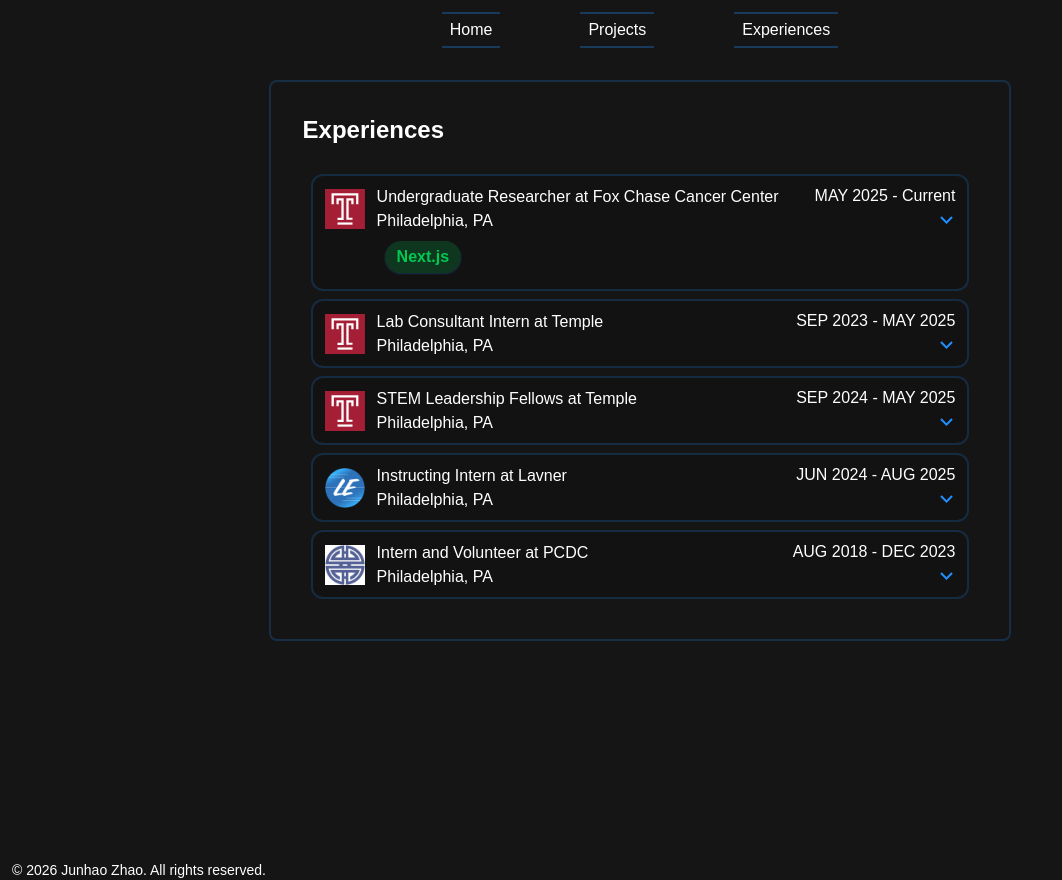
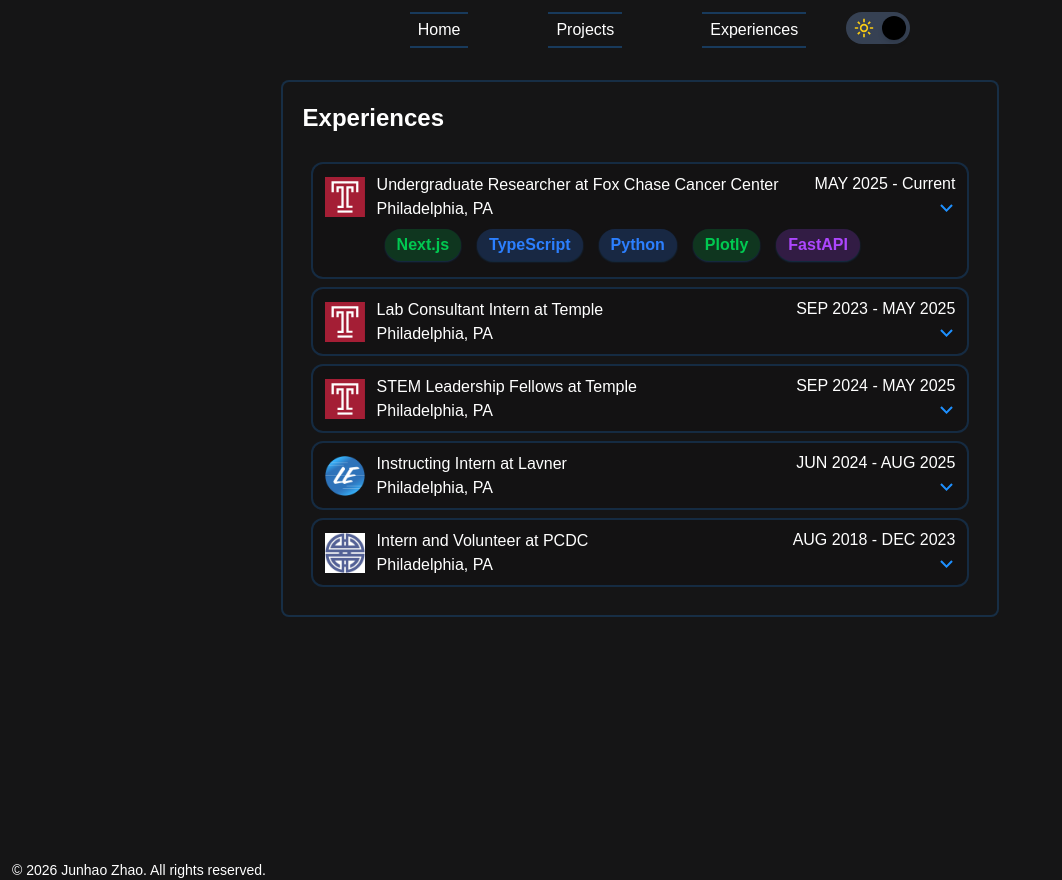
Before and after one commit to jzhao234/JunhaoZhao_Portfolio, a Next.js app: page /experiences in a window 1280 px wide. Shown: the whole page, without its empty margins (0-1062 px from the left). Built offline with nearby package versions, Linux system fonts and the light colour scheme.

Commit message:
added to experiences items and added theme control to navbar

```diff
--- a/src/app/experiences/page.tsx
+++ b/src/app/experiences/page.tsx
@@ -5,7 +5,7 @@ import ExperienceItem from "../../components/Experience/ExperienceItem";
 export default function ExperiencePage() {
 
   return (
-    <div className="max-w-[70vw] mx-auto mt-5 p-8 border-2 border-[#1E90FF]/20 rounded-lg bg-white text-black dark:bg-[#151516] dark:text-white flex flex-col justify-center">
+    <div className="max-w-[95vw] mx-auto mt-5 p-5 border-2 border-[#1E90FF]/20 rounded-lg bg-white text-black dark:bg-[#151516] dark:text-white flex flex-col justify-center">
       <h1 className="text-2xl mb-5 font-bold"> Experiences </h1>
       <div>
         {/* Experience */}
@@ -14,11 +14,12 @@ export default function ExperiencePage() {
         title="Undergraduate Researcher at Fox Chase Cancer Center"
         location="Philadelphia, PA"
         date="MAY 2025 - Current"
-        description1={<>- Built a full-stack web application using <span className="text-green-500 font-semibold">Next.js</span>, Tailwind CSS, and FastAPI to calculate and visualize drug synergies using interactive data visualizations for cancer treatment research</>}
+        description1={<>- Built a full-stack web application using <span className="text-green-500 font-semibold">Next.js</span>, <span className="text-green-500 font-semibold">Tailwind CSS</span>, and <span className="text-purple-500 font-semibold">FastAPI</span> to calculate and visualize drug synergies using interactive data visualizations for cancer treatment research</>}
         description2={"- Helped refine drug synergy models by contributing code, analyzing outputs, and proposing algorithmic improvements based on outputs using experimental data from research team"}
         description3={"- Provided technical insights in journal talks and weekly lab meetings to improve research outcomes"}
-        skill1="Next.js"
-        section1="Frontend"
+        skills={["Next.js", "TypeScript", "Python", "Plotly", "FastAPI"]}
+        sections={["Frontend", "Language", "Language", "Frontend", "Backend"]}
+
         />
         {/* Experience */}
         <ExperienceItem
--- a/src/components/Experience/ExperienceItem.tsx
+++ b/src/components/Experience/ExperienceItem.tsx
@@ -12,11 +12,11 @@ type ExperienceItemProps = {
     description2?: React.ReactNode;
     description3?: React.ReactNode;
     description4?: React.ReactNode;
-    // skills used
-    [key: string]: any;
+    skills?: string[];
+    sections?: string[];
 }
 
-export default function ExperienceItem({logo, title, location, date, description1, description2, description3, description4, ...rest}: ExperienceItemProps){
+export default function ExperienceItem({logo, title, location, date, description1, description2, description3, description4, skills, sections}: ExperienceItemProps){
 
     const [isOpen, setIsOpen] = useState(false);
     const [parentWidth, setParentWidth] = useState(0);
@@ -32,10 +32,8 @@ export default function ExperienceItem({logo, title, location, date, description
         setIsOpen((prev) => !prev);
     };
 
-    const entries = Object.values(rest)
-    const skills = entries.filter((_, i) => i % 2 === 0);
-    const sections = entries.filter((_, i) => i % 2 !== 0);
-    function printSkills () {
+    function createSkillBubbles () {
+        if (!skills || !sections) return null;
         return skills.map((skill, i) => (
             <SkillsItem
             key={i}
@@ -48,10 +46,10 @@ export default function ExperienceItem({logo, title, location, date, description
 
 
     return(
-        <div ref={parentRef} onClick={toggleDropdown} className = "flex-col cursor-pointer m-2 p-2 text-black bg-white dark:text-white dark:bg-[#131213] border-2 border-[#1E90FF]/20 rounded-xl" >
+        <div ref={parentRef} onClick={toggleDropdown} className = "flex-col cursor-pointer sm:m-2 p-2 text-black bg-white dark:text-white dark:bg-[#131213] border-2 border-[#1E90FF]/20 rounded-xl" >
             <div className = "flex justify-between items-center space-x-8">
                 <div className = "flex items-center space-x-2 px-1">
-                    <div className = "w-10 h-10 mr-3">
+                    <div className = "flex-shrink-0 w-10 h-10 mr-3">
                         {logo}
                     </div>
                 <div className = "flex flex-col">
@@ -67,7 +65,7 @@ export default function ExperienceItem({logo, title, location, date, description
                 </div>
                 <div className = "flex flex-col">
                     <div className = "pr-1">
-                        <p className = "flex justify-end font-light">{date}</p>
+                        <p className = "flex justify-end font-light hidden sm:block">{date}</p>
                     </div>
                     <div className = "flex justify-end text-[#1E90FF]">
                         <svg xmlns="http://www.w3.org/2000/svg" height="25px" viewBox="0 -960 960 960" width="25px" fill="currentColor" className = {`transform transition-transform duration-300 ${isOpen ? "rotate-180" : ""}`}>
@@ -78,7 +76,7 @@ export default function ExperienceItem({logo, title, location, date, description
             </div>
             {!isOpen&&(
                 <div className="ml-14">
-                    {printSkills()}
+                    {createSkillBubbles()}
                 </div>
             )}
             {isOpen && (
--- a/src/components/Layout/Navbar.tsx
+++ b/src/components/Layout/Navbar.tsx
@@ -2,23 +2,17 @@
 import Link from "next/link";
 import React from "react";
 
+import DarkModeToggle from "../Utilities/DarkModeToggle";
+
 const Navbar: React.FC = () => {
     return(
       <nav className = "flex sticky top-0 text-black bg-white dark:text-white dark:bg-[#151516] px-10 w-full py-3 justify-left">
-      {/*
-        <div className = "flex justify-start ml-10 w-1/4">
-          <div className = "hover:text-[#1E90FF]">
-            <Link href = "/" className = "text-2xl font-medium"> Junhao Zhao </Link>
-          </div>
-        </div>
-      */}
-
         <div className = "flex justify-center w-full">
             <Link href="/" className="hover:text-[#1E90FF] border-y-2 border-[#1E90FF]/30 px-2 py-1 mx-2 sm:mx-10"> Home </Link>
             <Link href="/projects" className="hover:text-[#1E90FF] border-y-2 border-[#1E90FF]/30 px-2 py-1 mx-2 sm:mx-10"> Projects </Link>
             <Link href="/experiences" className="hover:text-[#1E90FF] border-y-2 border-[#1E90FF]/30 px-2 py-1 mx-2 sm:mx-10"> Experiences </Link>
+            <DarkModeToggle/>
         </div>
-
       </nav>
     );
 }
```
